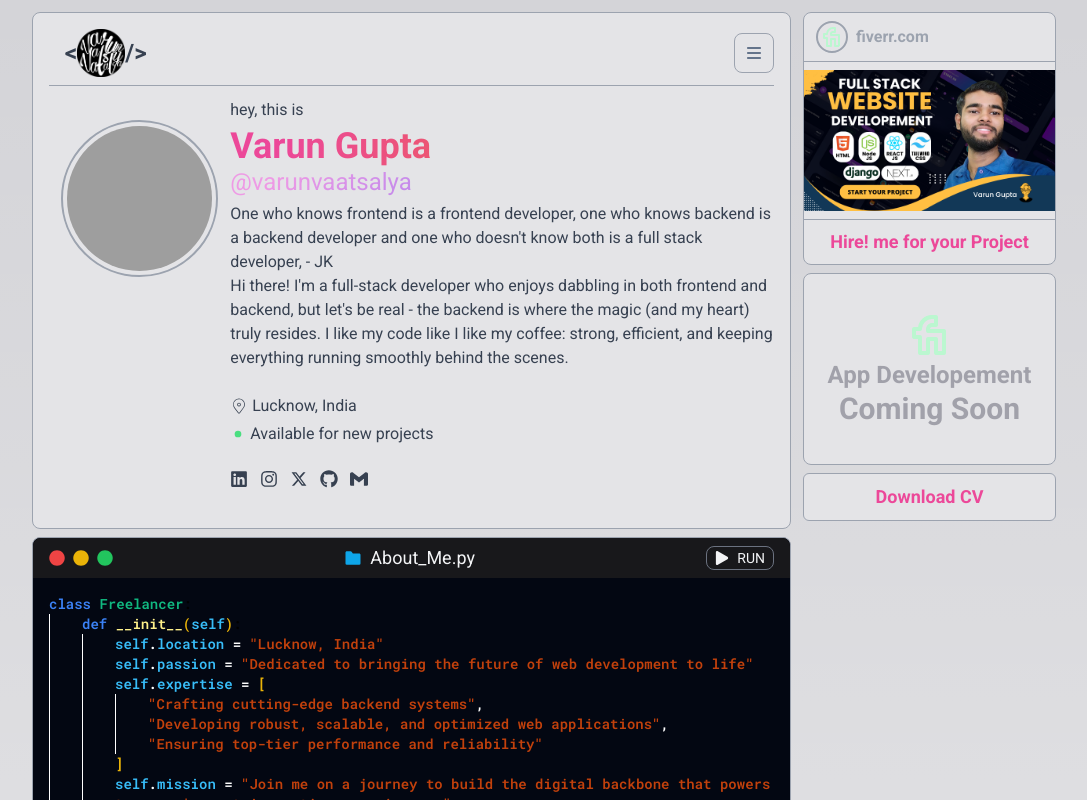
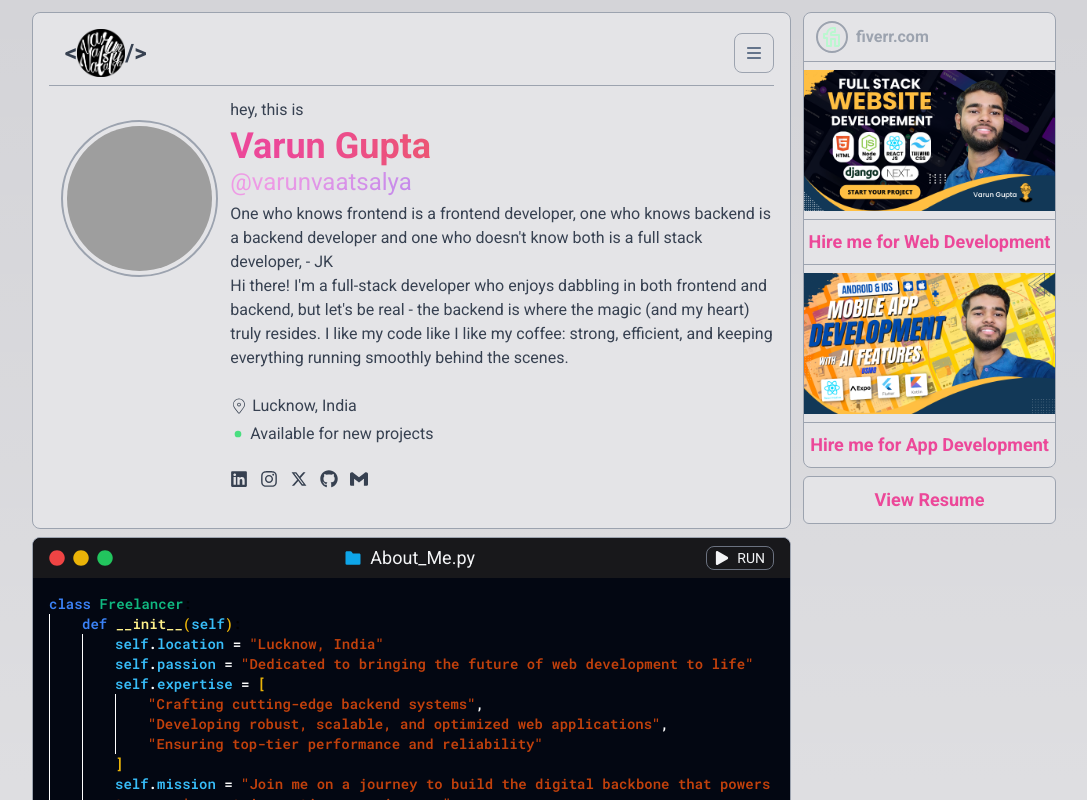
Before and after one commit to varunvaatsalya/varun_gupta, a Next.js app: page / in a window 1280 px wide. Shown: the top 800 px of the page, without its empty margins (96-1183 px from the left). Built offline with nearby package versions, Linux system fonts and the light colour scheme; grey boxes are pictures that could not be loaded.

Commit message:
app development added

```diff
--- a/src/components/CoMain.js
+++ b/src/components/CoMain.js
@@ -1,8 +1,11 @@
 import Image from "next/image";
 import Link from "next/link";
 import { TbBrandFiverr } from "react-icons/tb";
+import resume from "../data/resume.json";
 
 function CoMain() {
+  const gigs = resume.fiverrGigs ?? [];
+
   return (
     <>
       <div
@@ -14,52 +17,51 @@ function CoMain() {
             className="text-2xl text-green-200 dark:text-green-800 outline outline-2 outline-offset-2 outline-gray-400 dark:outline-gray-700 rounded-full m-2"
             aria-hidden="true"
           />
-          <span className="font-bold text-gray-400 dark:text-gray-700">
-            fiverr.com
-          </span>
+          <Link
+            href={resume.fiverrProfileUrl}
+            target="_blank"
+            rel="noopener noreferrer"
+            title="View Fiverr profile"
+            aria-label="View Fiverr profile"
+            className="font-bold text-gray-400 dark:text-gray-700 hover:text-pink-500 hover:underline underline-offset-2"
+          >
+            {resume.fiverrLabel}
+          </Link>
         </div>
+
+        {gigs.map((gig) => (
+          <div key={gig.id} className="w-full flex flex-col items-center">
             <div className="w-full border-y border-gray-400 dark:border-gray-700 overflow-hidden">
               <Image
                 height={800}
                 width={800}
-            src="/images/fiverr.png"
-            alt="Varun Gupta's Fiverr profile – freelance full-stack web development services"
+                src={gig.image}
+                alt={gig.imageAlt}
                 className="w-full py-2 lg:hover:scale-110 delay-150 ease-in duration-150"
                 loading="lazy"
               />
             </div>
             <Link
-          href="https://www.fiverr.com/s/8z5y2Y4"
+              href={gig.href}
               target="_blank"
               rel="noopener noreferrer"
               className="text-lg font-bold text-pink-500 hover:text-orange-500 hover:underline underline-offset-2 py-2"
-          aria-label="Hire Varun Gupta on Fiverr for your web development project (opens in new tab)"
+              aria-label={gig.ariaLabel}
             >
-          Hire! me for your Project
+              {gig.cta}
             </Link>
           </div>
-
-      <div className="bg-zinc-200 dark:bg-gray-950 w-full border border-gray-400 dark:border-gray-800 rounded-lg h-48 flex flex-col justify-center items-center my-2 max-lg:hidden">
-        <TbBrandFiverr
-          className="text-5xl text-green-200 dark:text-green-950"
-          aria-hidden="true"
-        />
-        <p className="text-2xl font-bold text-zinc-400 dark:text-gray-800 hover:scale-105">
-          App Developement
-        </p>
-        <p className="text-3xl font-semibold text-zinc-400 dark:text-gray-800">
-          Coming Soon
-        </p>
+        ))}
       </div>
 
       <a
-        href="https://drive.google.com/file/d/1vT4Hg6EnMgabccPks2AA8jb3fLt-fDJd/view?usp=drive_link"
+        href={resume.cvUrl}
         target="_blank"
         rel="noopener noreferrer"
-        aria-label="Download Varun Gupta's CV (opens Google Drive in new tab)"
+        aria-label="View Varun Gupta's resume (opens Google Drive in new tab)"
       >
         <div className="w-full h-12 rounded-md text-lg border border-gray-400 dark:border-gray-800 font-semibold text-pink-500 hover:text-orange-500 my-2 bg-zinc-200 dark:bg-gray-950 flex justify-center items-center max-lg:hidden">
-          Download CV
+          View Resume
         </div>
       </a>
     </>
--- a/src/components/DropMenu.js
+++ b/src/components/DropMenu.js
@@ -1,19 +1,31 @@
 "use client";
-import { useEffect, useState } from "react";
+import { useEffect, useRef, useState } from "react";
 import { FaBars } from "react-icons/fa6";
 import { TbBrandFiverr } from "react-icons/tb";
 
 export default function Dropdown() {
   const [open, setOpen] = useState(false);
+  const menuRef = useRef(null);
 
-  useEffect(() => {}, [open]);
+  useEffect(() => {
+    if (!open) return;
+
+    function handleClickOutside(event) {
+      if (menuRef.current && !menuRef.current.contains(event.target)) {
+        setOpen(false);
+      }
+    }
+
+    document.addEventListener("mousedown", handleClickOutside);
+    return () => document.removeEventListener("mousedown", handleClickOutside);
+  }, [open]);
 
   function toggleOpen() {
     setOpen(!open);
   }
 
   return (
-    <div className="relative">
+    <div className="relative" ref={menuRef}>
       <button
         type="button"
         className="p-2 border border-gray-400 dark:border-gray-700 text-slate-500 dark:text-slate-400 w-10 h-10 rounded-lg"
@@ -54,8 +66,10 @@ export default function Dropdown() {
         </a>
         <hr className="border-gray-400 dark:border-gray-700 w-4/5 mx-auto block max-lg:hidden" />
         <a
-          href="#freelancing"
-          aria-label="Jump to Fiverr freelancing section"
+          href="https://www.fiverr.com/s/99mkjaj"
+          target="_blank"
+          rel="noopener noreferrer"
+          aria-label="Open Varun Gupta's Fiverr profile (opens in new tab)"
         >
           <button
             type="button"
--- a/src/components/JsonLd.js
+++ b/src/components/JsonLd.js
@@ -57,6 +57,8 @@ const personSchema = {
     "https://twitter.com/varunvaatsalya",
     "https://www.instagram.com/varunvaatsalya/",
     "https://www.fiverr.com/s/8z5y2Y4",
+    "https://www.fiverr.com/s/zWYBXz3",
+    "https://www.fiverr.com/s/99mkjaj",
   ],
   email: "varunvaatsalya@gmail.com",
 };
--- a/src/data/resume.json
+++ b/src/data/resume.json
@@ -253,6 +253,29 @@
       ]
     }
   ],
+  "fiverrLabel": "fiverr.com",
+  "fiverrProfileUrl": "https://www.fiverr.com/s/99mkjaj",
+  "fiverrGigs": [
+    {
+      "id": "web",
+      "title": "Web Development",
+      "image": "/images/fiverr-web.png",
+      "imageAlt": "Varun Gupta's Fiverr profile – freelance full-stack web development services",
+      "href": "https://www.fiverr.com/s/8z5y2Y4",
+      "cta": "Hire me for Web Development",
+      "ariaLabel": "Hire Varun Gupta on Fiverr for your web development project (opens in new tab)"
+    },
+    {
+      "id": "app",
+      "title": "App Development",
+      "image": "/images/fiverr-app.png",
+      "imageAlt": "Varun Gupta's Fiverr profile – freelance app development services",
+      "href": "https://www.fiverr.com/s/zWYBXz3",
+      "cta": "Hire me for App Development",
+      "ariaLabel": "Hire Varun Gupta on Fiverr for your app development project (opens in new tab)"
+    }
+  ],
+  "cvUrl": "https://drive.google.com/file/d/1vT4Hg6EnMgabccPks2AA8jb3fLt-fDJd/view?usp=drive_link",
   "contact": {
     "badge": "Get in touch",
     "subtitle": "With Me",
```
Also changed, not shown: public/images/fiverr-app.png (added), public/images/fiverr-web.png (renamed from public/images/fiverr.png). Lines whose indentation alone changed are shown as unchanged.
